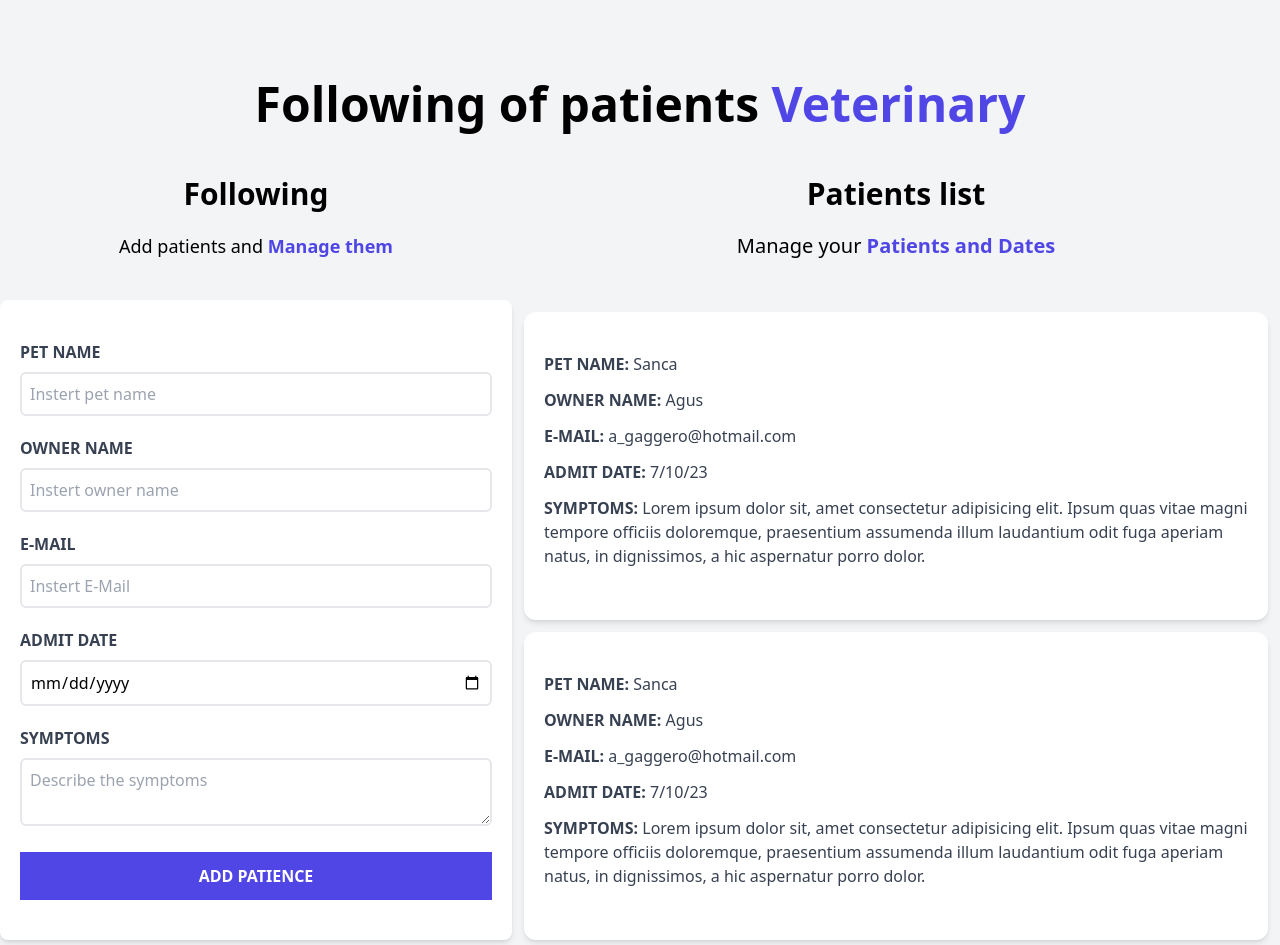
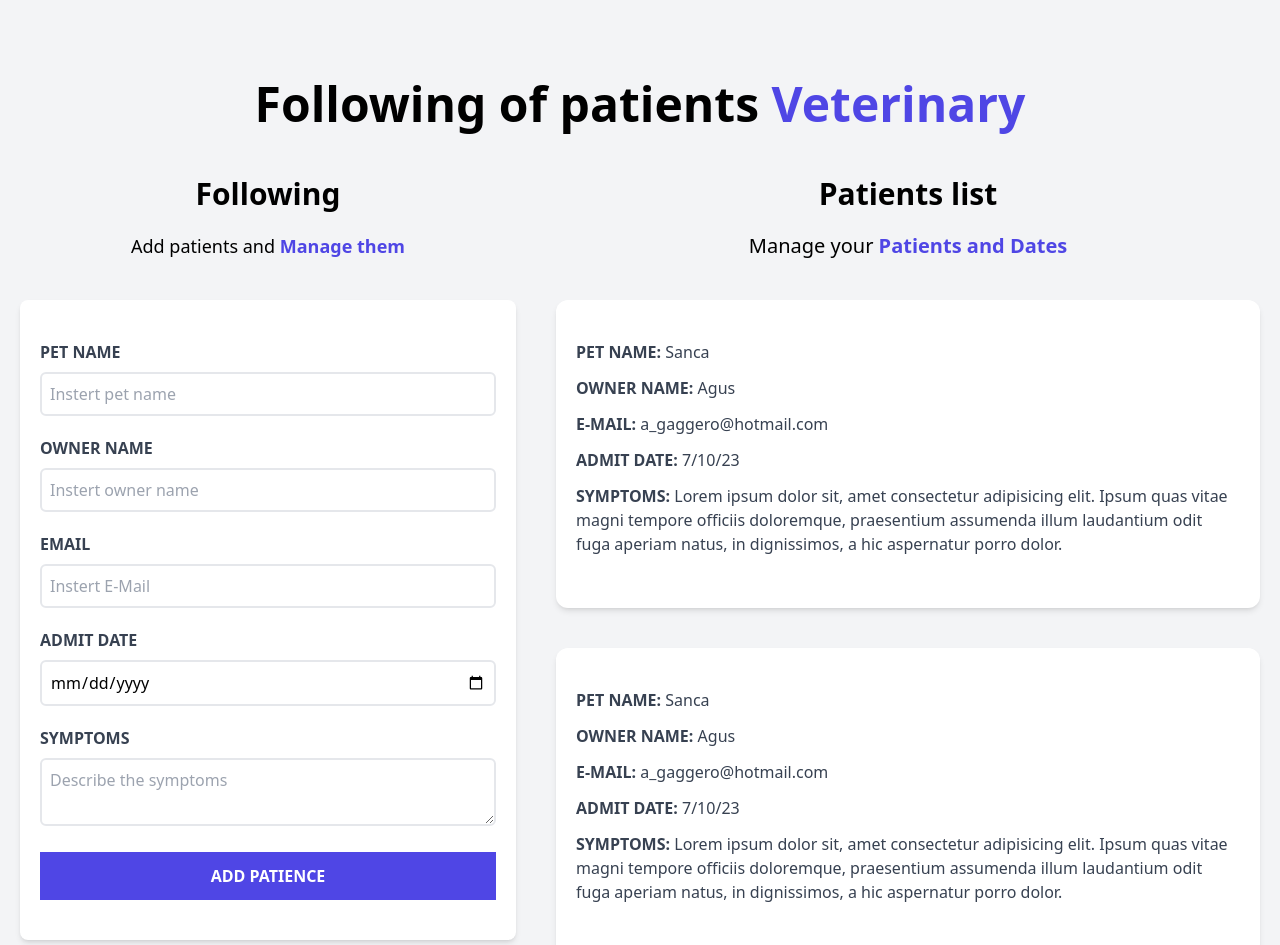
Before and after one commit to Guchito/Appointments, a React (Vite) app: page / in a window 1280 px wide. Shown: the top 945 px of the page. Built offline with nearby package versions, Linux system fonts and the light colour scheme.

Commit message:
Creating states for the form

```diff
--- a/src/components/Form.jsx
+++ b/src/components/Form.jsx
@@ -1,6 +1,30 @@
+import {useState, useEffect} from 'react';
+
 const Form = () => {
+
+  const [name, setName] = useState('');
+  const [owner, setOwner] = useState('');
+  const [email, setEmail] = useState('');
+  const [date, setDate] = useState('');
+  const [symptoms, setSymptoms] = useState('');
+
+  const handleSubmit = (e) =>{
+    e.preventDefault();
+
+    // Validation form
+
+    if([name, owner, email, date, symptoms].includes('')){
+      console.log('campo vacio')
+    }else{
+      console.log('todos llenos')
+    }
+
+
+  }
+
+
   return (
-    <div className="md:w-1/2 lg:w-2/5">
+    <div className="md:w-1/2 lg:w-2/5 mx-5">
       <h2 className="font-black text-3xl text-center">Following</h2>
 
       <p className="text-lg mt-5 mb-10 text-center">
@@ -8,7 +32,9 @@ const Form = () => {
         <span className="text-indigo-600 font-bold">Manage them</span>
       </p>
 
-      <form className="bg-white shadow-md rounded-lg py-10 px-5 mb-10">
+      <form
+        onSubmit = {handleSubmit}
+        className="bg-white shadow-md rounded-lg py-10 px-5 mb-10">
         <div className="mb-5">
           <label htmlFor='pet' className="block text-gray-700 uppercase font-bold">
             Pet Name
@@ -18,6 +44,8 @@ const Form = () => {
           type="text"
           placeholder="Instert pet name"
           className=" border-2 w-full p-2 mt-2 placeholder-gray-400 rounded-md"
+          value={name}
+          onChange ={ (e) => setName(e.target.value) }
           />
         </div>
         <div className="mb-5">
@@ -29,17 +57,21 @@ const Form = () => {
           type="text"
           placeholder="Instert owner name"
           className=" border-2 w-full p-2 mt-2 placeholder-gray-400 rounded-md"
+          value={owner}
+          onChange ={ (e) => setOwner(e.target.value) }
           />
         </div>
         <div className="mb-5">
-          <label htmlFor='e-mail' className="block text-gray-700 uppercase font-bold">
-            e-mail
+          <label htmlFor='email' className="block text-gray-700 uppercase font-bold">
+            email
           </label>
           <input
-          id='e-mail'
+          id='email'
           type="email"
           placeholder="Instert E-Mail"
           className=" border-2 w-full p-2 mt-2 placeholder-gray-400 rounded-md"
+          value={email}
+          onChange ={ (e) => setEmail(e.target.value) }
           />
         </div>
         <div className="mb-5">
@@ -50,6 +82,8 @@ const Form = () => {
           id='admit'
           type="date"
           className=" border-2 w-full p-2 mt-2 placeholder-gray-400 rounded-md"
+          value={date}
+          onChange ={ (e) => setDate(e.target.value) }
           />
         </div>
         <div className="mb-5">
@@ -59,10 +93,12 @@ const Form = () => {
           <textarea  id="symptoms"
           className=" border-2 w-full p-2 mt-2 placeholder-gray-400 rounded-md"
           placeholder="Describe the symptoms"
+          value={symptoms}
+          onChange ={ (e) => setSymptoms(e.target.value) }
           />
         </div>
         <input
-        type="sumbit"
+        type="submit"
         className="bg-indigo-600 w-full p-3 text-white text-center uppercase font-bold
          hover:bg-indigo-700 cursor-pointer transition-all"
         value="Add patience"
--- a/src/components/Patients.jsx
+++ b/src/components/Patients.jsx
@@ -1,6 +1,6 @@
 const Patients = () => {
   return (
-    <div className="m-3 bg-white shadow-md px-5 py-10 rounded-xl">
+    <div className="mx-5 mb-10 bg-white shadow-md px-5 py-10 rounded-xl">
         <p className="font-bold mb-3 text-gray-700 uppercase">
           Pet Name: {''}
             <span className="font-normal normal-case">Sanca</span>
```
